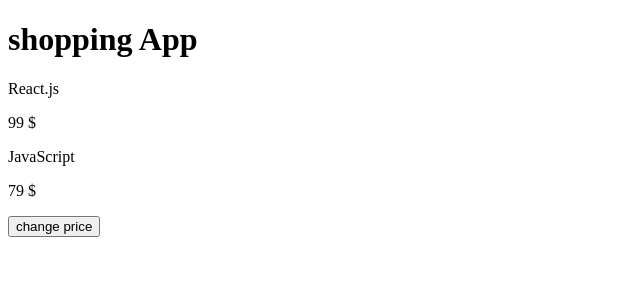
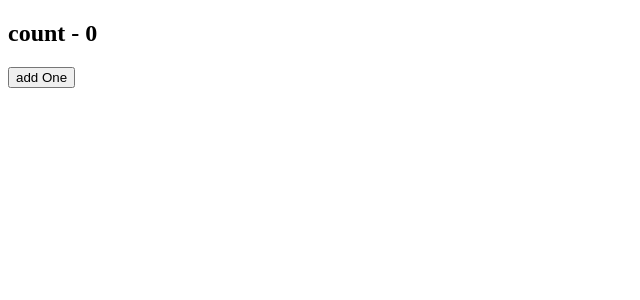
Before and after one commit to HaniehEbadi/React-Course, a React (Create React App) app: page / in a window 1280 px wide. Shown: the top 300 px of the page, without its empty margins (0-640 px from the left). Built offline with nearby package versions, Linux system fonts and the light colour scheme.

Commit message:
callback function in state for previous data

```diff
--- /dev/null
+++ b/src/Components/App.js
@@ -0,0 +1,12 @@
+import CounterClass from "./ClassCounter"
+import HookCounter from "./HookCounter"
+
+const App = () => {
+  return (
+    <div>
+      <CounterClass/>
+    </div>
+  )
+}
+
+export default App
--- /dev/null
+++ b/src/Components/ClassCounter.js
@@ -0,0 +1,20 @@
+import React, { Component } from 'react';
+class CounterClass extends Component {
+  state = { count: 0 };
+
+  addOneHandler = () => {
+    this.setState((prevState) => {
+      return {count: prevState.count + 1}
+    })
+  }
+  render() {
+    return (
+      <div>
+        <h2> count - {this.state.count}</h2>
+        <button onClick={this.addOneHandler}>add One</button>
+      </div>
+    );
+  }
+}
+
+export default CounterClass;
--- /dev/null
+++ b/src/Components/HookCounter.js
@@ -0,0 +1,27 @@
+import { useState } from "react";
+
+const HookCounter = () => {
+  const [count, setCount] = useState(0)
+
+  const addOneHandler = () => {
+    setCount(prevCount => prevCount + 1);
+  };
+
+  const addFiveHandler = () => {
+    for (let i=0; i<5; i++) {
+      setCount((prevCount) => {
+        return prevCount + 1;
+      });
+    };
+  };
+
+  return (
+    <div>
+      <h2>count - {count} </h2>
+      <button onClick={addOneHandler} >add One</button>
+      <button onClick={addFiveHandler} >add Five</button>
+    </div>
+  );
+}
+
+export default HookCounter;
--- a/src/index.js
+++ b/src/index.js
@@ -1,5 +1,5 @@
 import React from "react";
 import ReactDOM from "react-dom";
-import App from "./App"
+import App from "./Components/App"
 
 ReactDOM.render(<App />,document.getElementById("root"))
```
